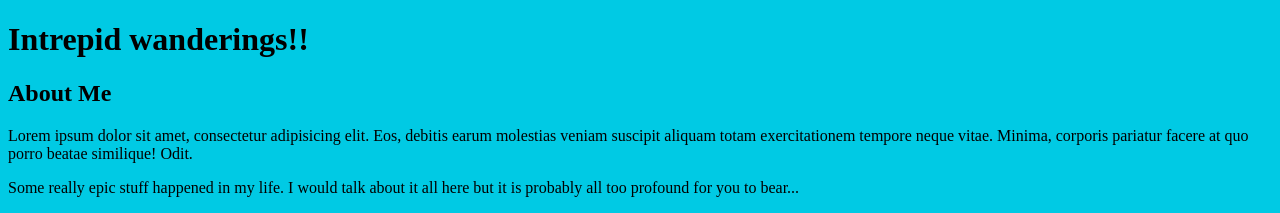
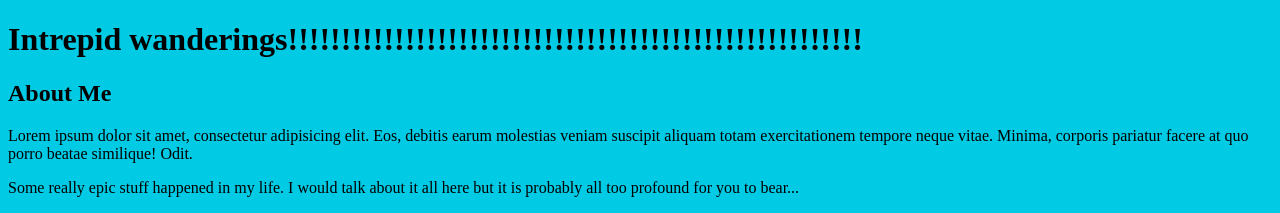
Before and after one commit to R-Edmunds/repo1, a plain HTML site: page index.html in a window 1280 px wide. Shown: the top 213 px of the page. Drawn offline with Linux system fonts and the light colour scheme.

Commit message:
Edit header for merge conflict task

```diff
--- a/index.html
+++ b/index.html
@@ -10,7 +10,7 @@
 <body>
 
     <header>
-        <h1>Intrepid wanderings!!</h1>
+        <h1>Intrepid wanderings!!!!!!!!!!!!!!!!!!!!!!!!!!!!!!!!!!!!!!!!!!!!!!!!!!!!!!</h1>
     </header>
 
     <div class="container">
```
